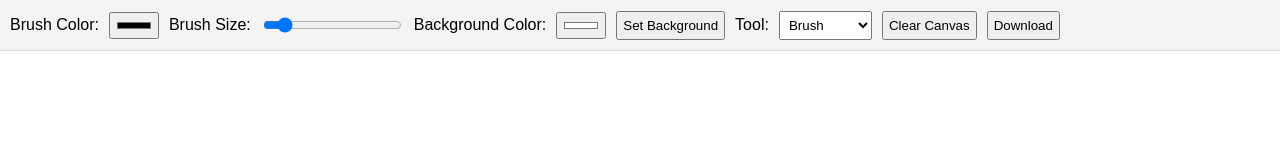
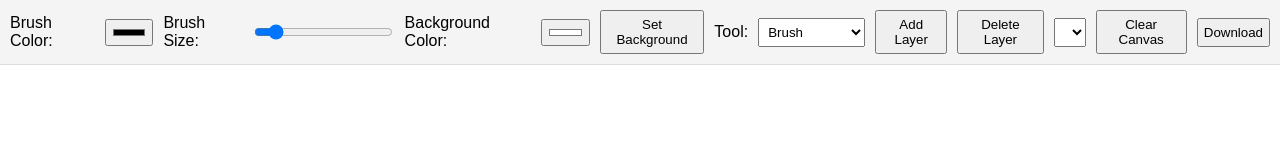
Before and after one commit to TWS-Python/SimpliDraw, a plain HTML site: page index.html in a window 1280 px wide. Drawn offline with Linux system fonts and the light colour scheme.

Commit message:
Update index.html

```diff
--- a/index.html
+++ b/index.html
@@ -24,7 +24,14 @@
       <option value="line">Line</option>
       <option value="rectangle">Rectangle</option>
       <option value="circle">Circle</option>
+      <option value="bucket">Paint Bucket</option>
+      <option value="text">Text</option>
     </select>
+
+    <button id="addLayer" title="Add a new layer">Add Layer</button>
+    <button id="deleteLayer" title="Delete the current layer">Delete Layer</button>
+
+    <select id="layerSelector" title="Switch between layers"></select>
 
     <button id="clearCanvas" title="Clear the canvas">Clear Canvas</button>
     <button id="downloadCanvas" title="Save your drawing as a PNG file">Download</button>
```
